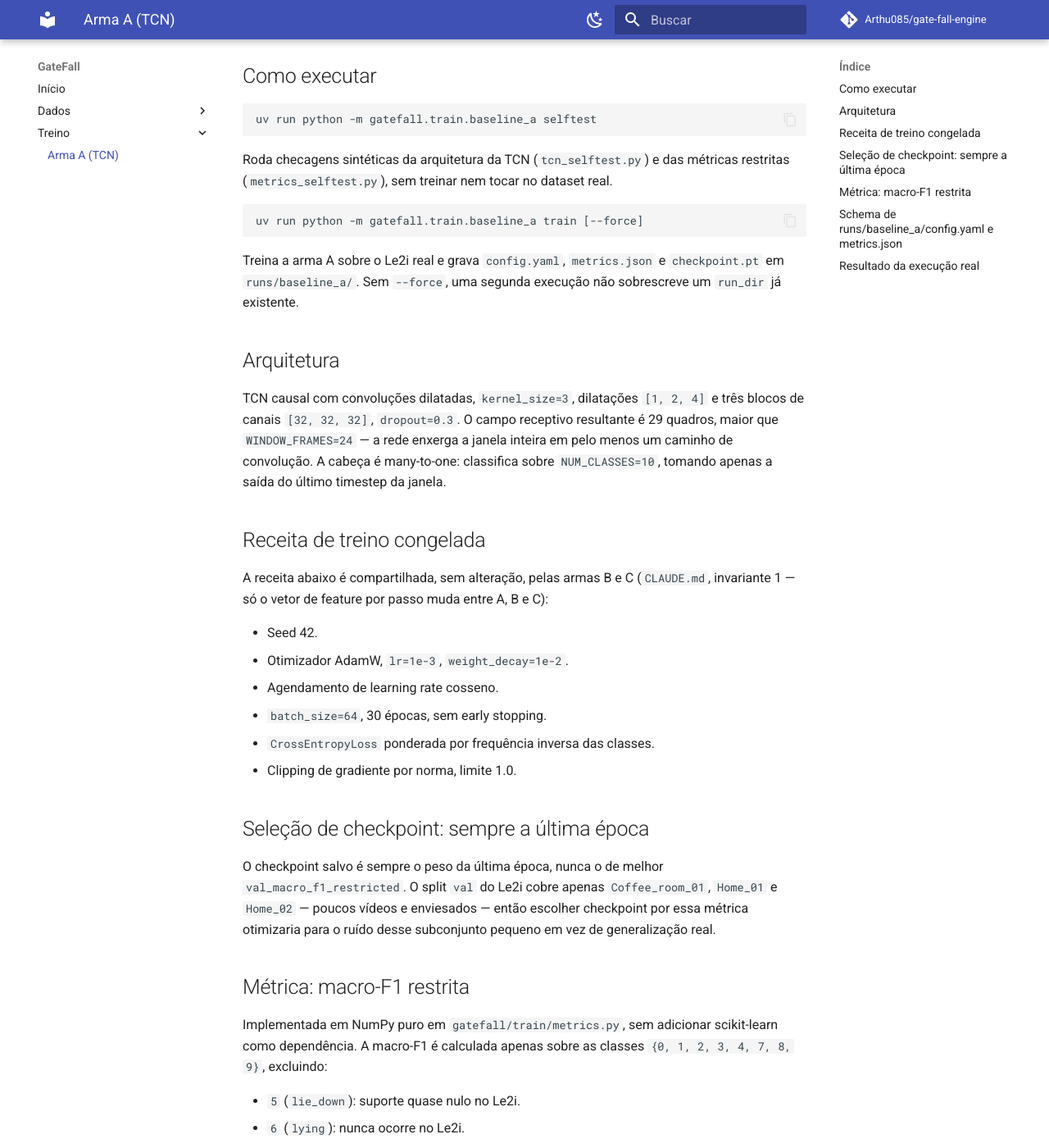
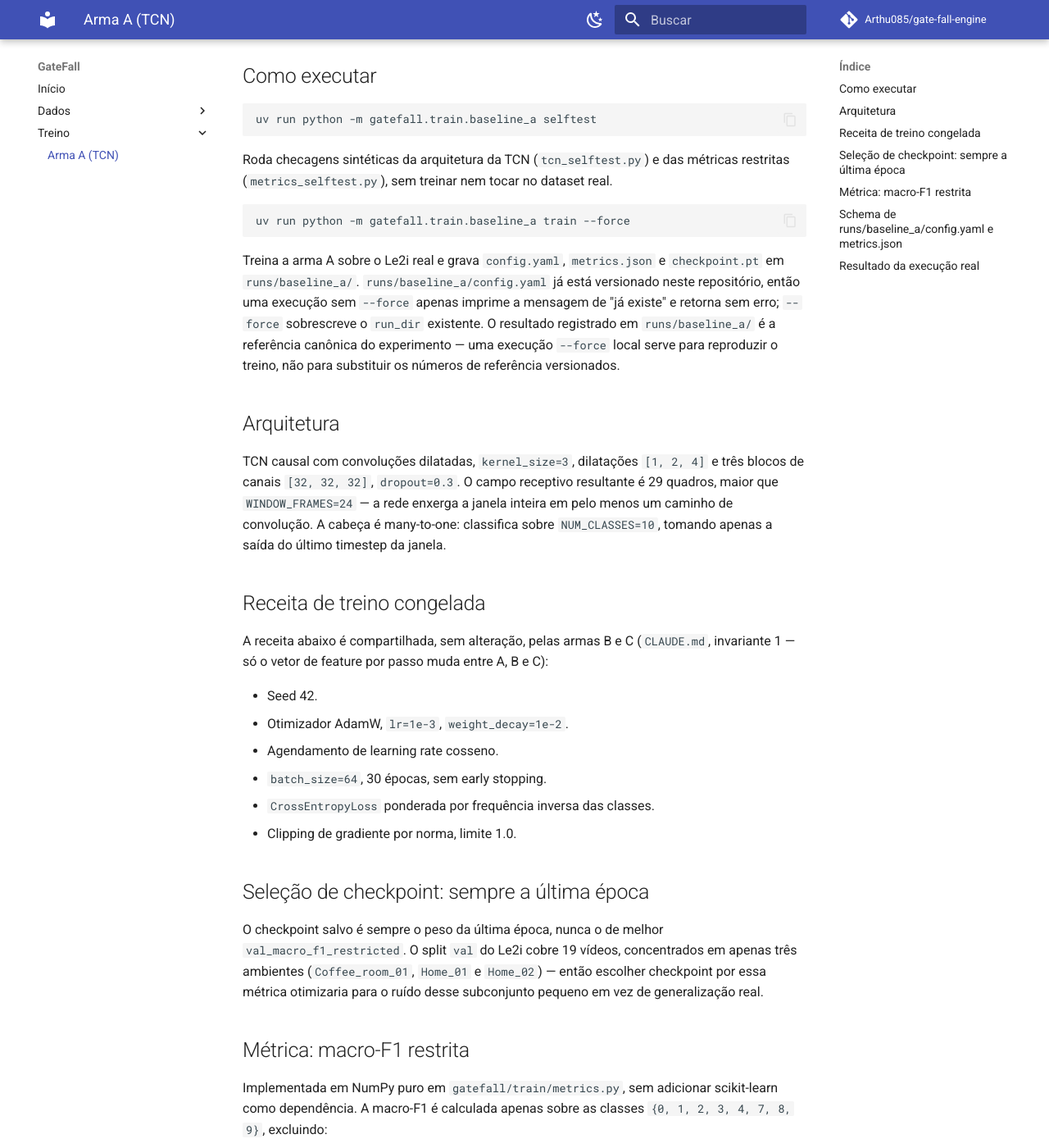
Before and after one commit to Arthu085/gate-fall-engine, an MkDocs documentation site: the page built from docs/train/baseline-a.md, in a window 1280 px wide and 1400 px high, scrolled down 247 px. Shown: the whole window at 82% size. Built offline with MkDocs 1.6.1 and Material for MkDocs 9.7.7, drawn with Linux system fonts in a browser that asks for light colours; comment, search, counter and statistics services are not loaded; some of the changed text lies outside the part shown.

Commit message:
fix(train): correct baseline A docs, class weights and idempotent skip
Co-Authored-By: Claude <noreply@anthropic.com>

````diff
--- a/docs/train/baseline-a.md
+++ b/docs/train/baseline-a.md
@@ -18,12 +18,17 @@ métricas restritas (`metrics_selftest.py`), sem treinar nem tocar no dataset
 real.
 
 ```bash
-uv run python -m gatefall.train.baseline_a train [--force]
+uv run python -m gatefall.train.baseline_a train --force
 ```
 
 Treina a arma A sobre o Le2i real e grava `config.yaml`, `metrics.json` e
-`checkpoint.pt` em `runs/baseline_a/`. Sem `--force`, uma segunda execução
-não sobrescreve um `run_dir` já existente.
+`checkpoint.pt` em `runs/baseline_a/`. `runs/baseline_a/config.yaml` já
+está versionado neste repositório, então uma execução sem `--force` apenas
+imprime a mensagem de "já existe" e retorna sem erro; `--force` sobrescreve
+o `run_dir` existente. O resultado registrado em `runs/baseline_a/` é a
+referência canônica do experimento — uma execução `--force` local serve
+para reproduzir o treino, não para substituir os números de referência
+versionados.
 
 ## Arquitetura
 
@@ -50,10 +55,10 @@ B e C):
 ## Seleção de checkpoint: sempre a última época
 
 O checkpoint salvo é sempre o peso da última época, nunca o de melhor
-`val_macro_f1_restricted`. O split `val` do Le2i cobre apenas
-`Coffee_room_01`, `Home_01` e `Home_02` — poucos vídeos e enviesados —
-então escolher checkpoint por essa métrica otimizaria para o ruído desse
-subconjunto pequeno em vez de generalização real.
+`val_macro_f1_restricted`. O split `val` do Le2i cobre 19 vídeos,
+concentrados em apenas três ambientes (`Coffee_room_01`, `Home_01` e
+`Home_02`) — então escolher checkpoint por essa métrica otimizaria para o
+ruído desse subconjunto pequeno em vez de generalização real.
 
 ## Métrica: macro-F1 restrita
 
@@ -103,6 +108,9 @@ Execução registrada em `runs/baseline_a/metrics.json`, checkpoint na
 | Teste | 0,6212 |
 
 A queda de treino para validação/teste é esperada: o split de validação é
-pequeno e enviesado (três vídeos, ver acima) e o de teste cobre ambientes
-não vistos no treino, testando a generalização real do split por vídeo
+pequeno e enviesado (19 vídeos concentrados em três ambientes, ver acima) e
+o split le2i-cs é cross-subject — treino e teste cobrem os mesmos seis
+ambientes do Le2i, mudam apenas os subjects — então a queda para teste
+reflete subjects não vistos no treino, não ambientes novos. O split é por
+vídeo/subject justamente para evitar vazamento entre treino e teste
 (`CLAUDE.md`, invariante 2).
````
Also changed, not shown: 3 other files.
